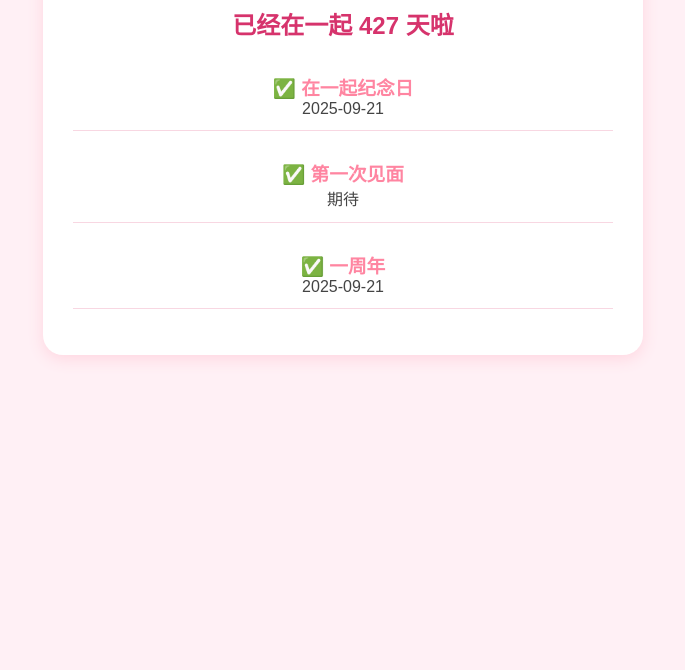
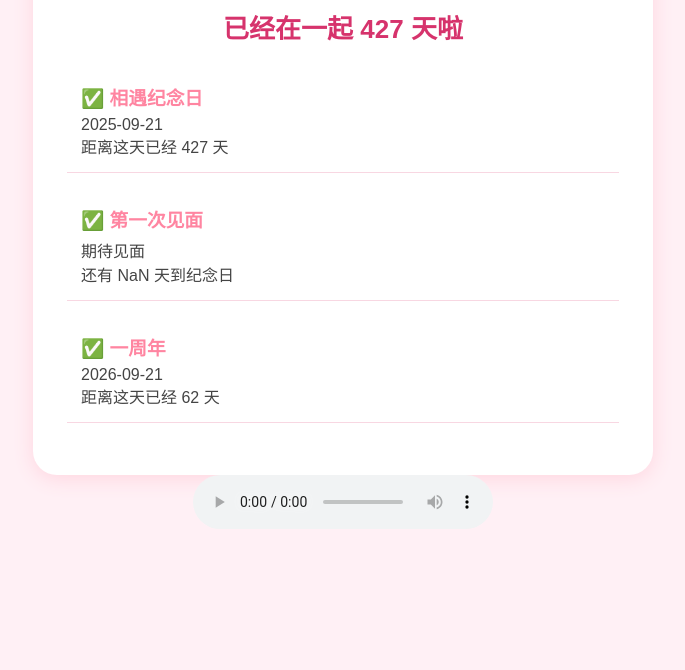
Before and after one commit to 2598423/nailao520.github.io, a plain HTML site: page index.html in a window 1280 px wide. Shown: the part 130-800 px from the top of the page, without its empty margins (297-982 px from the left). Drawn offline with Linux system fonts and the light colour scheme.

Commit message:
Add files via upload

```diff
--- a/index.html
+++ b/index.html
@@ -3,44 +3,77 @@
 <head>
 <meta charset="UTF-8">
 <meta name="viewport" content="width=device-width, initial-scale=1.0">
-<title>我们的纪念日</title>
+<title>💖我们的纪念日</title>
 <style>
 *{margin:0;padding:0;box-sizing:border-box;font-family:"Microsoft Yahei",sans-serif}
 body{background:#fff0f5;color:#444;text-align:center;padding:40px 20px}
-.box{max-width:600px;margin:0 auto;background:#fff;border-radius:20px;padding:30px;box-shadow:0 4px 16px #ffd6e0}
-h1{color:#ff6b8b;margin-bottom:20px}
-.time{font-size:24px;margin:20px 0;color:#d6336c;font-weight:bold}
-.item{margin:16px 0;padding:12px;border-bottom:1px solid #f8d7e2}
-.item h3{color:#ff85a1}
+.box{max-width:620px;margin:0 auto;background:#fff;border-radius:24px;padding:34px;box-shadow:0 4px 20px #ffd6e0}
+h1{color:#ff6b8b;margin-bottom:24px;font-size:28px}
+.time{font-size:26px;margin:24px 0;color:#d6336c;font-weight:bold}
+.item{margin:18px 0;padding:14px;border-bottom:1px solid #f8d7e2;text-align:left}
+.item h3{color:#ff85a1;margin-bottom:6px}
+.album{display:flex;gap:10px;flex-wrap:wrap;margin:20px 0;justify-content:center}
+.album img{width:140px;height:140px;border-radius:12px;object-fit:cover}
+.heart{position:fixed;pointer-events:none;color:#ff7799;animation:fall linear infinite}
 </style>
 </head>
 <body>
 <div class="box">
-<h1>💖 我们的小世界</h1>
+<h1>💖 梦奶酪与小屋檐</h1>
 <div class="time" id="together"></div>
 <div class="item">
-<h3>✅ 在一起纪念日</h3>
+<h3>✅ 相遇纪念日</h3>
 <p>2025-09-21</p>
+<p id="day1"></p>
 </div>
 <div class="item">
 <h3>✅ 第一次见面</h3>
-<p>期待</p>
+<p>期待见面</p>
+<p id="day2"></p>
 </div>
 <div class="item">
 <h3>✅ 一周年</h3>
-<p>2025-09-21</p>
+<p>2026-09-21</p>
+<p id="day3"></p>
 </div>
 </div>
+<audio controls loop>
+  <source src="https://www.soundhelix.com/examples/mp3/SoundHelix-Song-1.mp3" type="audio/mpeg">
+
+</div>
 <script>
-// 修改这里：你们在一起的日期
+// 修改这里的日期
 const start = new Date("2025-09-21");
+const meet = new Date("敬请期待");
+const oneYear = new Date("2026-09-21");
+function getDiff(s){
+  const n = new Date();
+  const d = Math.floor((n - s)/(1000*60*60*24));
+  return d>0 ? `距离这天已经 ${d} 天` : `还有 ${Math.abs(d)} 天到纪念日`;
+}
 function update(){
   const now = new Date();
   const diff = now - start;
   const day = Math.floor(diff/(1000*60*60*24));
   document.getElementById("together").innerText = `已经在一起 ${day} 天啦`;
+  document.getElementById("day1").innerText = getDiff(start);
+  document.getElementById("day2").innerText = getDiff(meet);
+  document.getElementById("day3").innerText = getDiff(oneYear);
 }
 update();
+// 爱心飘落
+function createHeart(){
+  const h = document.createElement("div");
+  h.className = "heart";
+  h.innerText = "❤";
+  h.style.left = Math.random()*100+"vw";
+  h.style.top = "-30px";
+  h.style.fontSize = (Math.random()*18+10)+"px";
+  h.style.animationDuration = (Math.random()*4+3)+"s";
+  document.body.appendChild(h);
+  setTimeout(()=>h.remove(),7000);
+}
+setInterval(createHeart,400);
 </script>
 </body>
 </html>
```
